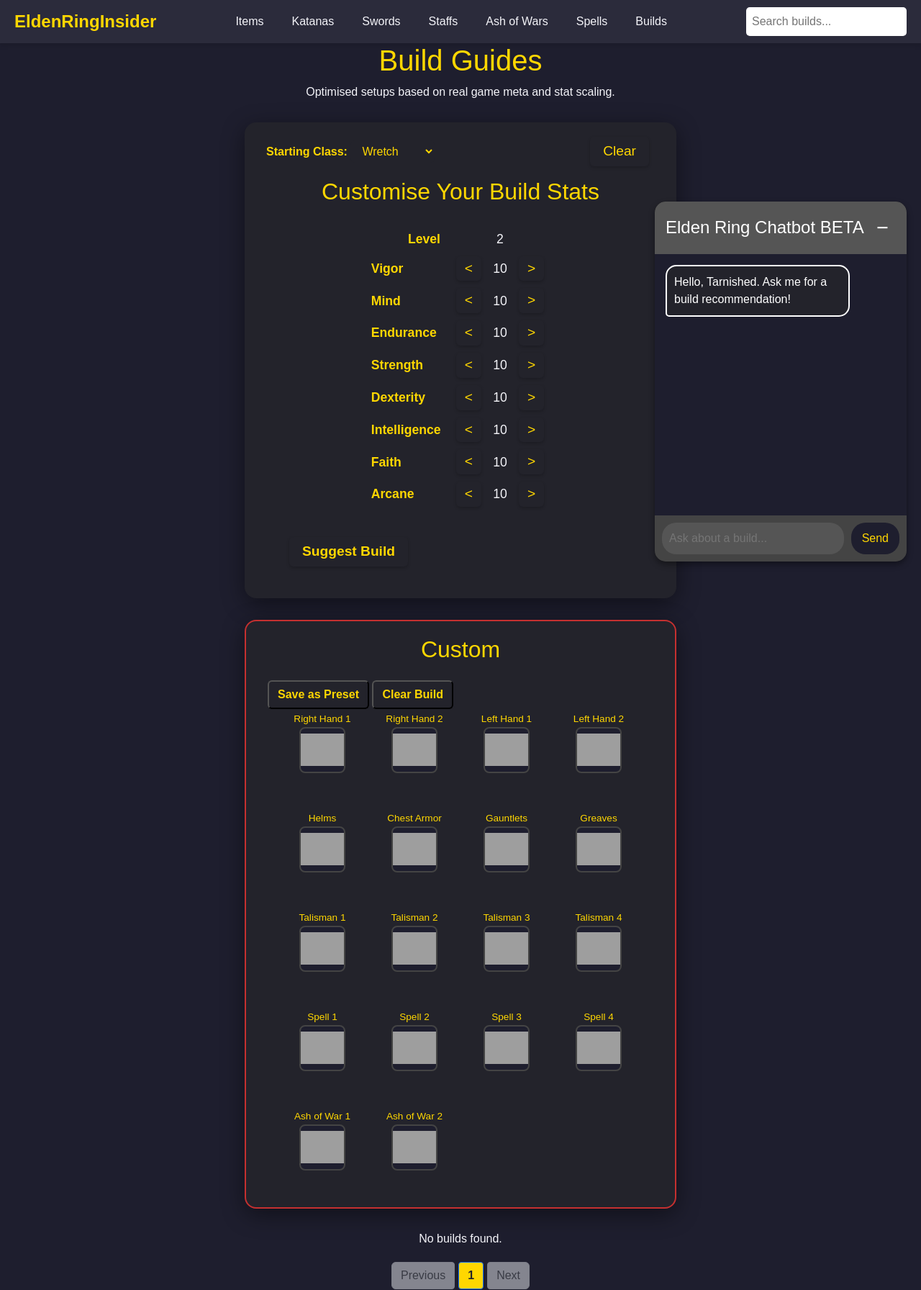
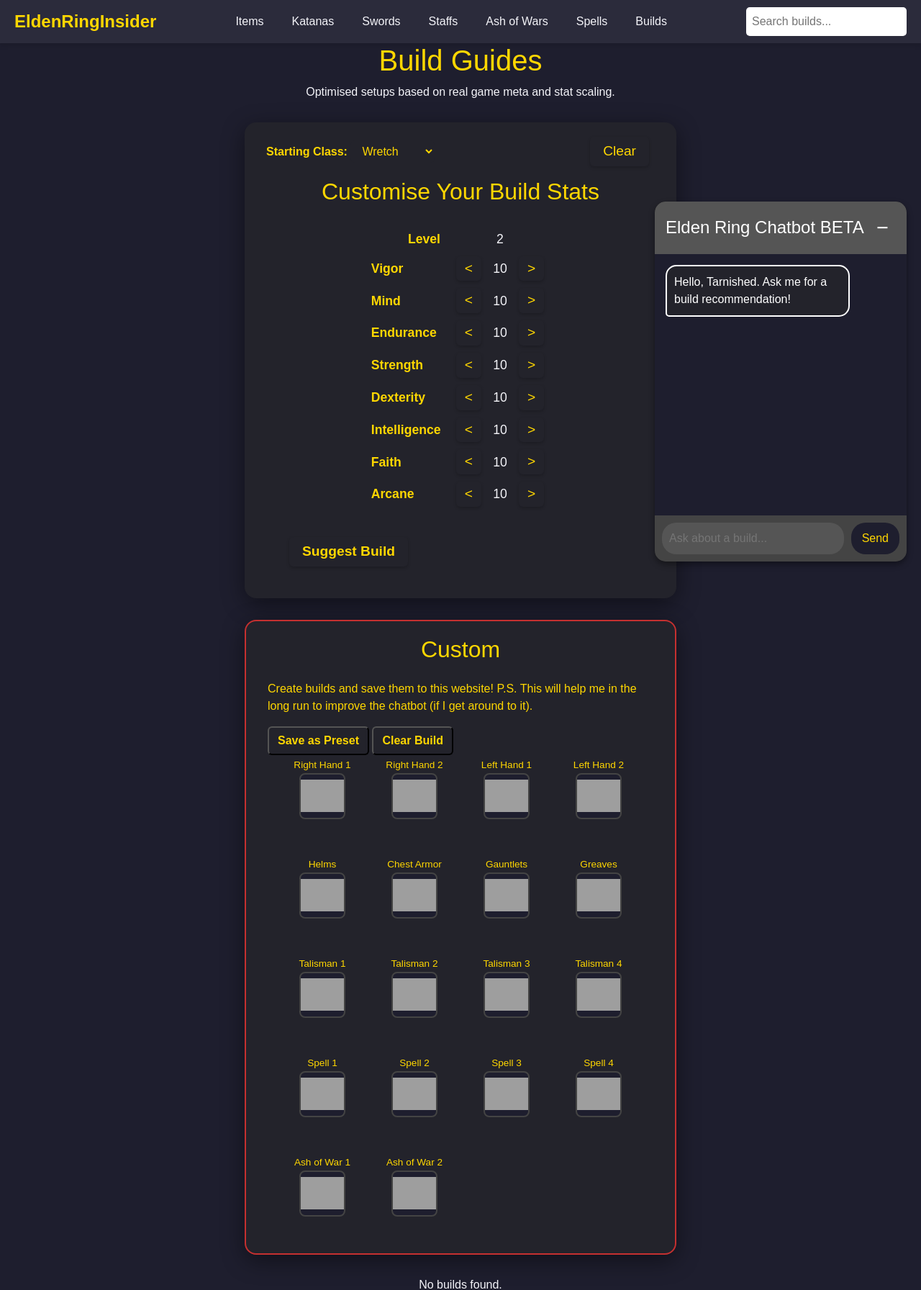
Before and after one commit to Saf-C/EldenApp, a Django app: page /builds/ in a window 1280 px wide. Shown: the top 1792 px of the page at 72% size. Run offline with Django 5.2, Linux system fonts and the light colour scheme; data that the repository does not hold is empty; some libraries are stand-ins or nearby versions; grey boxes are pictures that could not be loaded.

Commit message:
added a little message in the custom build box

```diff
--- a/EldenRingInsider/templates/builds.html
+++ b/EldenRingInsider/templates/builds.html
@@ -332,6 +332,7 @@
 <!-- Custom Build Box -->
 <div class="build-box custom-build-box">
   <h2 class="build-title">Custom</h2>
+    <p>Create builds and save them to this website! P.S. This will help me in the long run to improve the chatbot (if I get around to it).</p>
     <button onclick="saveAsPreset()" class="save-button" style="color:#ffd700; font-weight:bold; padding: 6px 12px;border-radius: 6px; background: #23232b;">Save as Preset</button>
 
     <button onclick="clearCustomBuild()" class="clear-button" style="color:#ffd700; font-weight:bold;padding: 6px 12px;  border-radius: 6px; background: #23232b;">Clear Build</button>
```
